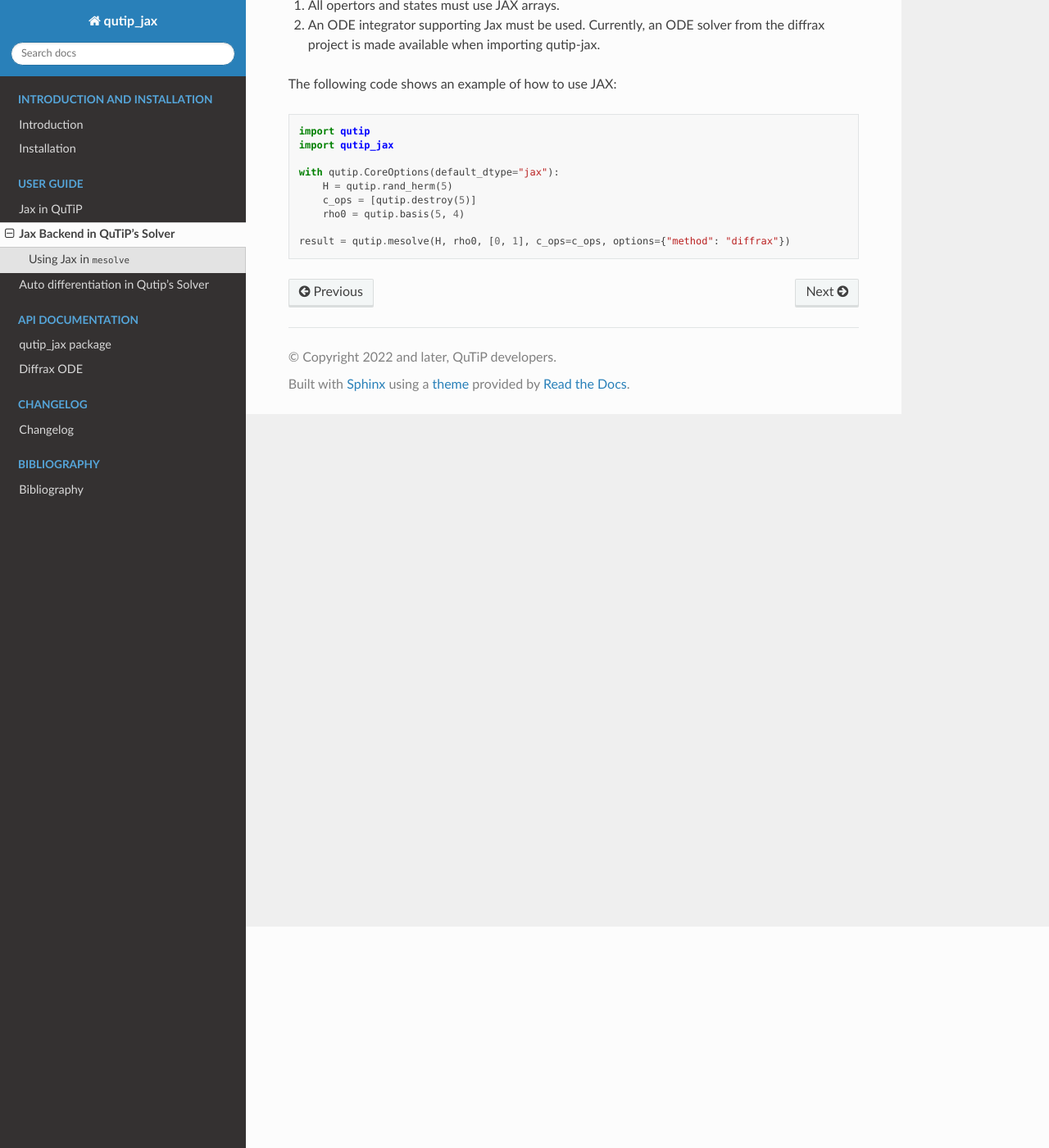
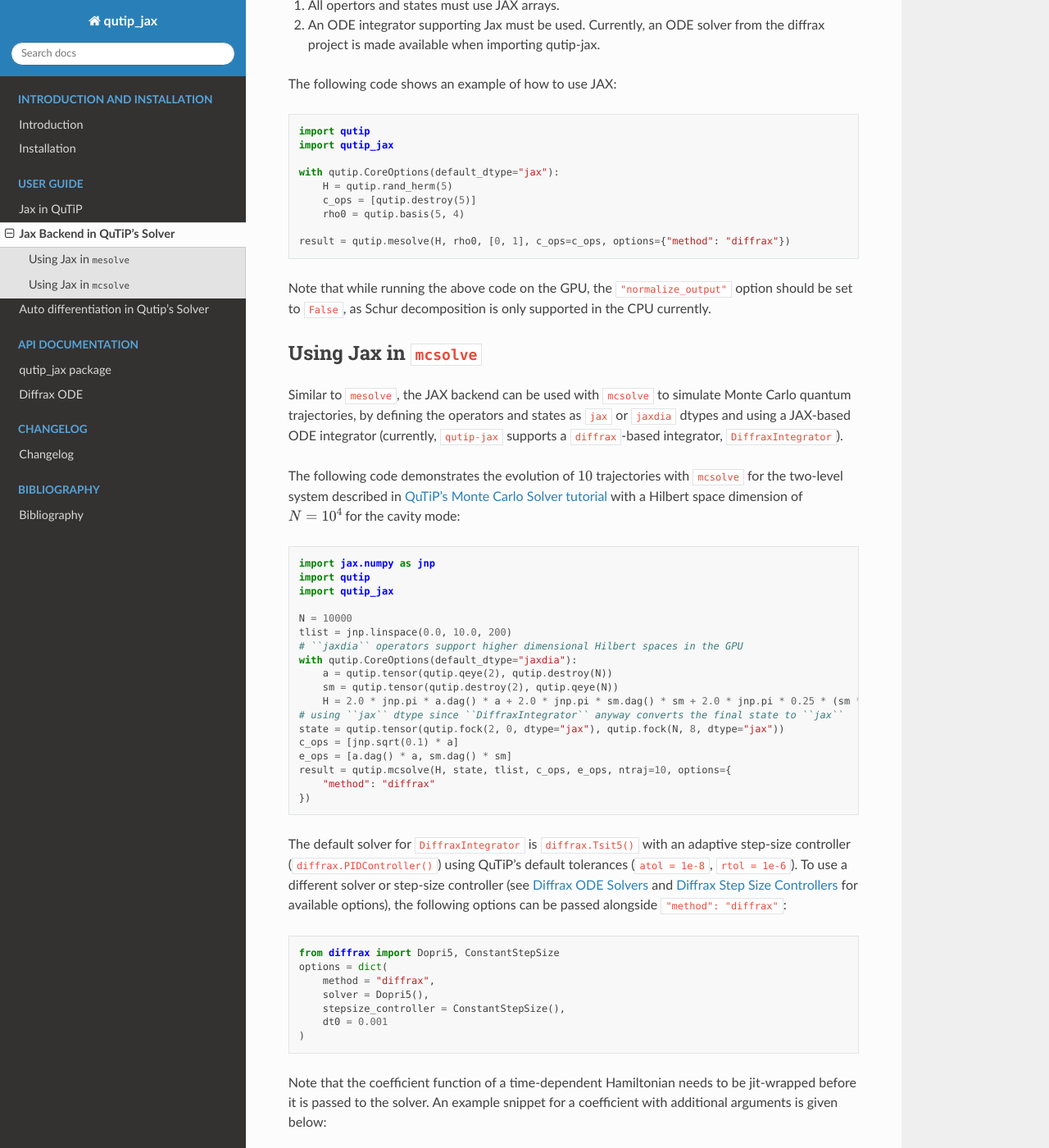
Before and after one commit to qutip/qutip-jax, a Sphinx documentation site: the page built from doc/source/solver.rst, in a window 1280 px wide and 1400 px high, scrolled down 270 px. Shown: the whole window at 82% size. Built offline with Sphinx 7.4.7 and the Read the Docs theme 2.0.0, drawn with Linux system fonts in a browser that asks for light colours; the version number could not be read and is left out; some of the changed text lies outside the part shown.

Commit message:
Add mcsolve support

```diff
--- a/doc/source/basics.rst
+++ b/doc/source/basics.rst
@@ -10,7 +10,7 @@
 Basic usage
 ===========
 
-In orther to enable qutip-jax, it is just necessary to import the module. Once imported, ``qutip.Qobj``'s data can be represented as a JAX array. Furthermore, diffrax ODE will be available as an option for qutip's solvers (``sesolve``, ``mcsolve``, etc.).
+In order to enable qutip-jax, it is just necessary to import the module. Once imported, ``qutip.Qobj``'s data can be represented as a JAX array. Furthermore, diffrax ODE will be available as an option for qutip's solvers (``sesolve``, ``mcsolve``, etc.).
 None of the functions in the module are expected to be used directly. Instead, they will be used by qutip, allowing the user to interact only with the already familiar QuTiP interface.
 
 There are many ways to create a QuTiP ``Qobj`` backed by JAX's array class.
--- a/doc/source/solver.rst
+++ b/doc/source/solver.rst
@@ -30,3 +30,82 @@
         rho0 = qutip.basis(5, 4)
 
     result = qutip.mesolve(H, rho0, [0, 1], c_ops=c_ops, options={"method": "diffrax"})
+
+Note that while running the above code on the GPU, the ``"normalize_output"`` option should be set to ``False``, as Schur decomposition is only supported in the CPU currently.
+
+
+.. _mcsolve:
+
+Using Jax in ``mcsolve``
+========================
+
+Similar to ``mesolve``, the JAX backend can be used with ``mcsolve`` to simulate Monte Carlo quantum trajectories, by defining the operators and states as ``jax`` or ``jaxdia`` dtypes and using a JAX-based ODE integrator (currently, ``qutip-jax`` supports a ``diffrax``-based integrator, ``DiffraxIntegrator``).
+
+The following code demonstrates the evolution of :math:`10` trajectories with ``mcsolve`` for the two-level system described in `QuTiP's Monte Carlo Solver tutorial <https://qutip.readthedocs.io/en/latest/guide/dynamics/dynamics-monte.html>`_ with a Hilbert space dimension of :math:`N = 10^4` for the cavity mode:
+
+.. code-block::
+
+    import jax.numpy as jnp
+    import qutip
+    import qutip_jax
+
+    N = 10000
+    tlist = jnp.linspace(0.0, 10.0, 200)
+    # ``jaxdia`` operators support higher dimensional Hilbert spaces in the GPU
+    with qutip.CoreOptions(default_dtype="jaxdia"):
+        a = qutip.tensor(qutip.qeye(2), qutip.destroy(N))
+        sm = qutip.tensor(qutip.destroy(2), qutip.qeye(N))
+        H = 2.0 * jnp.pi * a.dag() * a + 2.0 * jnp.pi * sm.dag() * sm + 2.0 * jnp.pi * 0.25 * (sm * a.dag() + sm.dag() * a)
+    # using ``jax`` dtype since ``DiffraxIntegrator`` anyway converts the final state to ``jax``
+    state = qutip.tensor(qutip.fock(2, 0, dtype="jax"), qutip.fock(N, 8, dtype="jax"))
+    c_ops = [jnp.sqrt(0.1) * a]
+    e_ops = [a.dag() * a, sm.dag() * sm]
+    result = qutip.mcsolve(H, state, tlist, c_ops, e_ops, ntraj=10, options={
+        "method": "diffrax"
+    })
+
+The default solver for ``DiffraxIntegrator`` is ``diffrax.Tsit5()`` with an adaptive step-size controller (``diffrax.PIDController()``) using QuTiP's default tolerances (``atol = 1e-8``, ``rtol = 1e-6``).
+To use a different solver or step-size controller (see `Diffrax ODE Solvers <https://docs.kidger.site/diffrax/api/solvers/ode_solvers/>`_ and `Diffrax Step Size Controllers <https://docs.kidger.site/diffrax/api/stepsize_controller/>`_ for available options), the following options can be passed alongside ``"method": "diffrax"``:
+
+.. code-block::
+
+    from diffrax import Dopri5, ConstantStepSize
+    options = dict(
+        method = "diffrax",
+        solver = Dopri5(),
+        stepsize_controller = ConstantStepSize(),
+        dt0 = 0.001
+    )
+
+Note that the coefficient function of a time-dependent Hamiltonian needs to be jit-wrapped before it is passed to the solver. An example snippet for a coefficient with additional arguments is given below:
+
+.. code-block::
+
+    from functools import partial
+    import jax
+
+    @partial(jax.jit, static_argnames=("omega", ))
+    def H_1_coeff(t, omega):
+        return 2.0 * jnp.pi * 0.25 * jnp.cos(2.0 * omega * t)
+
+    with qutip.CoreOptions(default_dtype="jaxdia"):
+        H_0 = 2.0 * jnp.pi * a.dag() * a + 2.0 * jnp.pi * sm.dag() * sm
+        H_1_op = sm * a.dag() + sm.dag() * a
+    H = [H_0, [H_1_op, H_1_coeff]]
+    result = qutip.mcsolve(H, state, tlist, c_ops, e_ops, ntraj=10, options={
+        "method": "diffrax"
+    }, args={
+        "omega": 1.0 # arguments for the coefficient function are passed here
+    })
+
+Alternatively, the ``JaxJitCoeff`` class can be utilized as demonstrated by the following snippet:
+
+.. code-block::
+
+    from qutip_jax.qobjevo import JaxJitCoeff
+    H = [H_0, [H_1_op, JaxJitCoeff(lambda t, omega: 2.0 * jnp.pi * 0.25 * jnp.cos(2.0 * omega * t), args={
+        "omega": 1.0 # arguments for the coefficient function are passed here
+    }, static_argnames=("omega", ))]]
+    result = qutip.mcsolve(H, state, tlist, c_ops, e_ops, ntraj=10, options={
+        "method": "diffrax"
+    })
```
Also changed, not shown: 2 other files.
